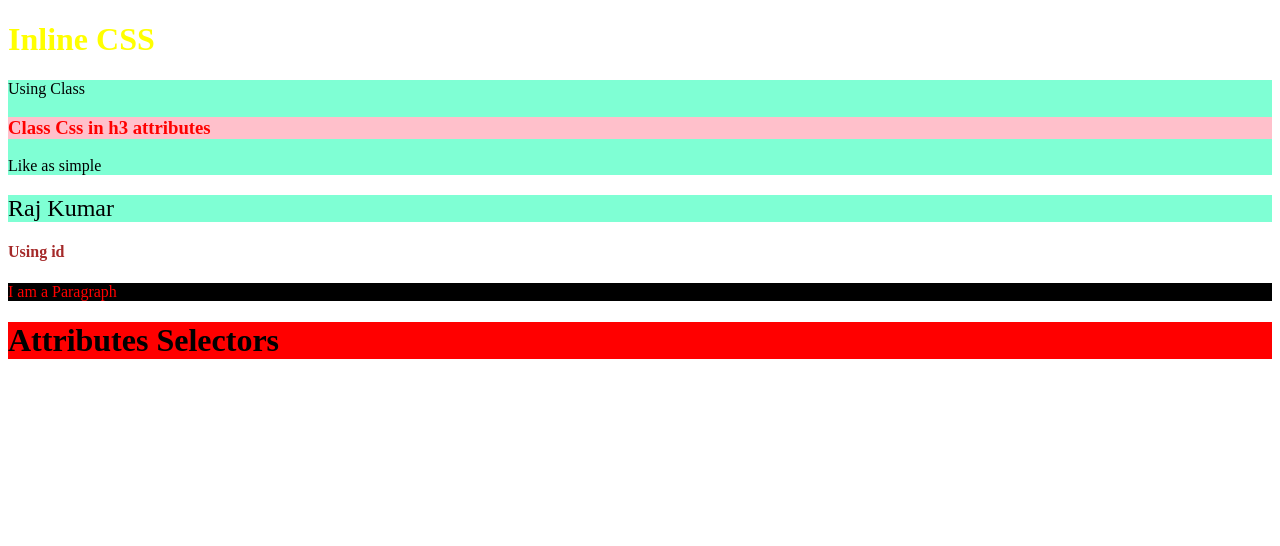
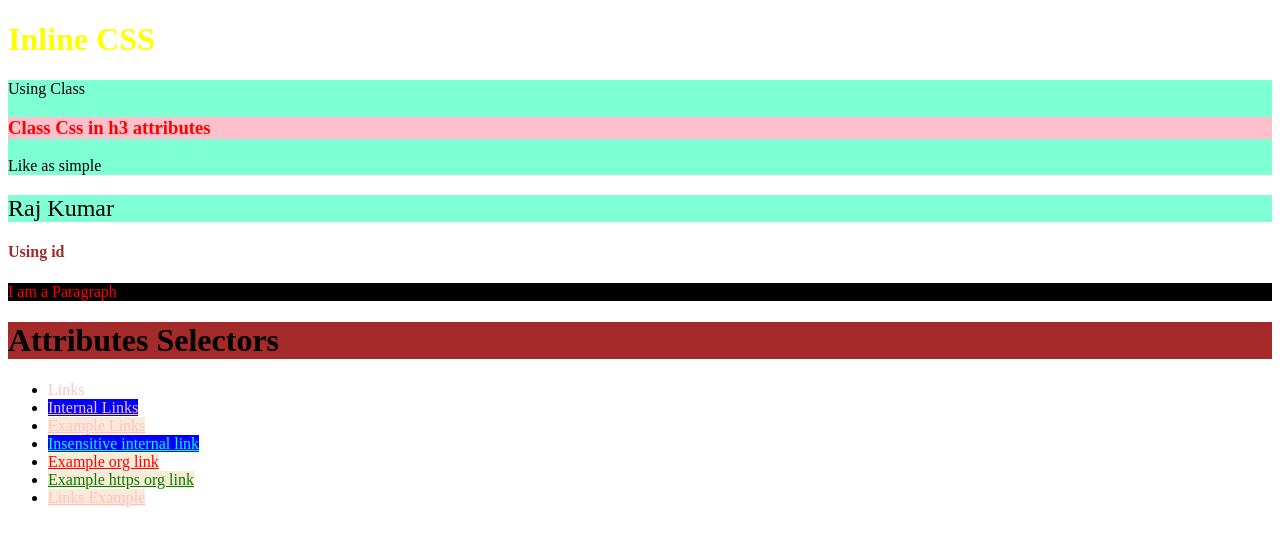
Before and after one commit to Avinashvns/learncss, a plain HTML site: page web.html in a window 1280 px wide. Drawn offline with Linux system fonts and the light colour scheme.

Commit message:
selectors Attributes

```diff
--- a/web.html
+++ b/web.html
@@ -11,17 +11,49 @@
             color: red;
             background: pink;
         }
+
         .Name {
             font-weight: 90;
             background-color: aquamarine;
         }
+
         #i1 {
             color: brown;
             font-weight: bolder;
         }
-        p{
+
+        p {
             color: red;
             background-color: black;
+        }
+
+        /* Attributes Selectors */
+        a {
+            color: pink;
+        }
+
+        /* Internal links, beginning with "#" */
+        a[href^="#"] {
+            background-color: blue;
+        }
+
+        /* Links with "example" anywhere in the URL */
+        a[href*="example"] {
+            background-color: antiquewhite;
+        }
+        /* Links with "insensitive" anywhere in the URL, regardless of captalization */
+        a[href*="insensitive" i]{
+            color: cyan;
+        }
+
+        /* Links that end in ".org" */
+        a[href$=".org"] {
+        color: red;
+        }
+
+        /* Links that start with "https://" and end in ".org" */
+        a[href^="https://"][href$=".org"]{
+            color: green;
         }
     </style>
 </head>
@@ -40,7 +72,18 @@
         I am a Paragraph
     </p>
 
-    <h1 style="background-color: red;">Attributes Selectors</h1>
+    <h1 style="background-color: brown;">Attributes Selectors</h1>
+
+    <ul>
+        <li><a>Links</a></li>
+        <li><a href="#internal">Internal Links</a></li>
+        <li><a href="http://example.com">Example Links</a></li>
+        <li><a href="#InSensitive">Insensitive internal link</a></li>
+        <li><a href="http://example.org">Example org link</a></li>
+        <li><a href="https://example.org">Example https org link</a></li>
+        <li><a href="http://com.example">Links Example</a></li>
+
+    </ul>
 
 
 </body>
```
